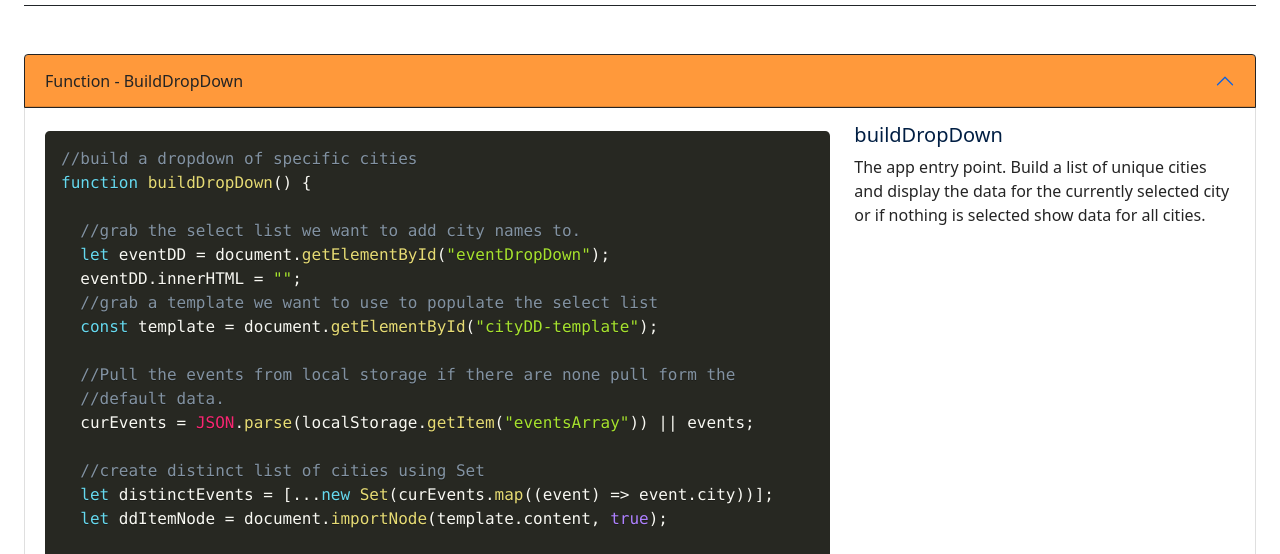
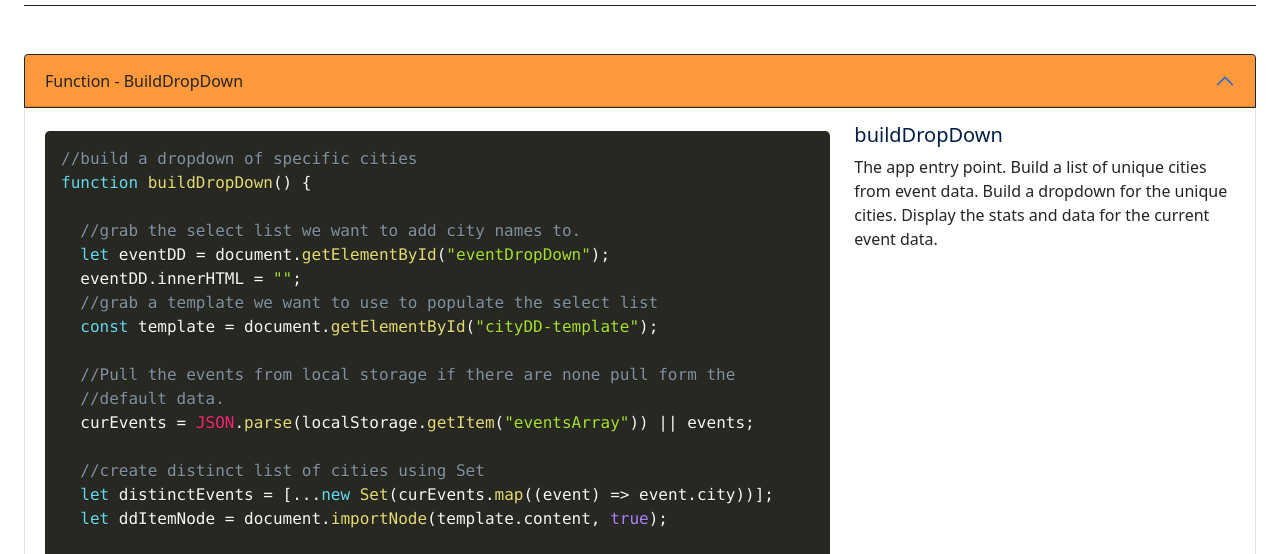
Before and after one commit to CoderFoundry/JS-SuperDogEvents, a plain HTML site: page code.html in a window 1280 px wide. Shown: the part 198-752 px from the top of the page. Drawn offline with nearby package versions, Linux system fonts and the light colour scheme.

Commit message:
Fixed buildDropdown Description and comment typo.

```diff
--- a/code.html
+++ b/code.html
@@ -113,7 +113,7 @@
                               }
                               //Call Display Stats passing the list of current Events
                               displayStats(curEvents);
-                              //Call dipslay data and show the data in a grid
+                              //Call display data and show the data in a grid
                               displayData();
                             }
                         </code>
@@ -121,8 +121,7 @@
                     </div>
                     <div class="col-md-4 col-12">
                       <h5>buildDropDown</h5>
-                      <p>The app entry point. Build a list of unique cities and display the data for the currently selected
-                        city or if nothing is selected show data for all cities.</p>
+                      <p>The app entry point. Build a list of unique cities from event data. Build a dropdown for the unique cities. Display the stats and data for the current event data.</p>
                     </div>
                   </div>
                 </div>
--- a/js/SuperDog.js
+++ b/js/SuperDog.js
@@ -97,7 +97,7 @@ function buildDropDown() {
   }
   //Call Display Stats passing the list of current Events
   displayStats(curEvents);
-  //Call dipslay data and show the data in a grid
+  //Call display data and show the data in a grid
   displayData();
 }
 
```
